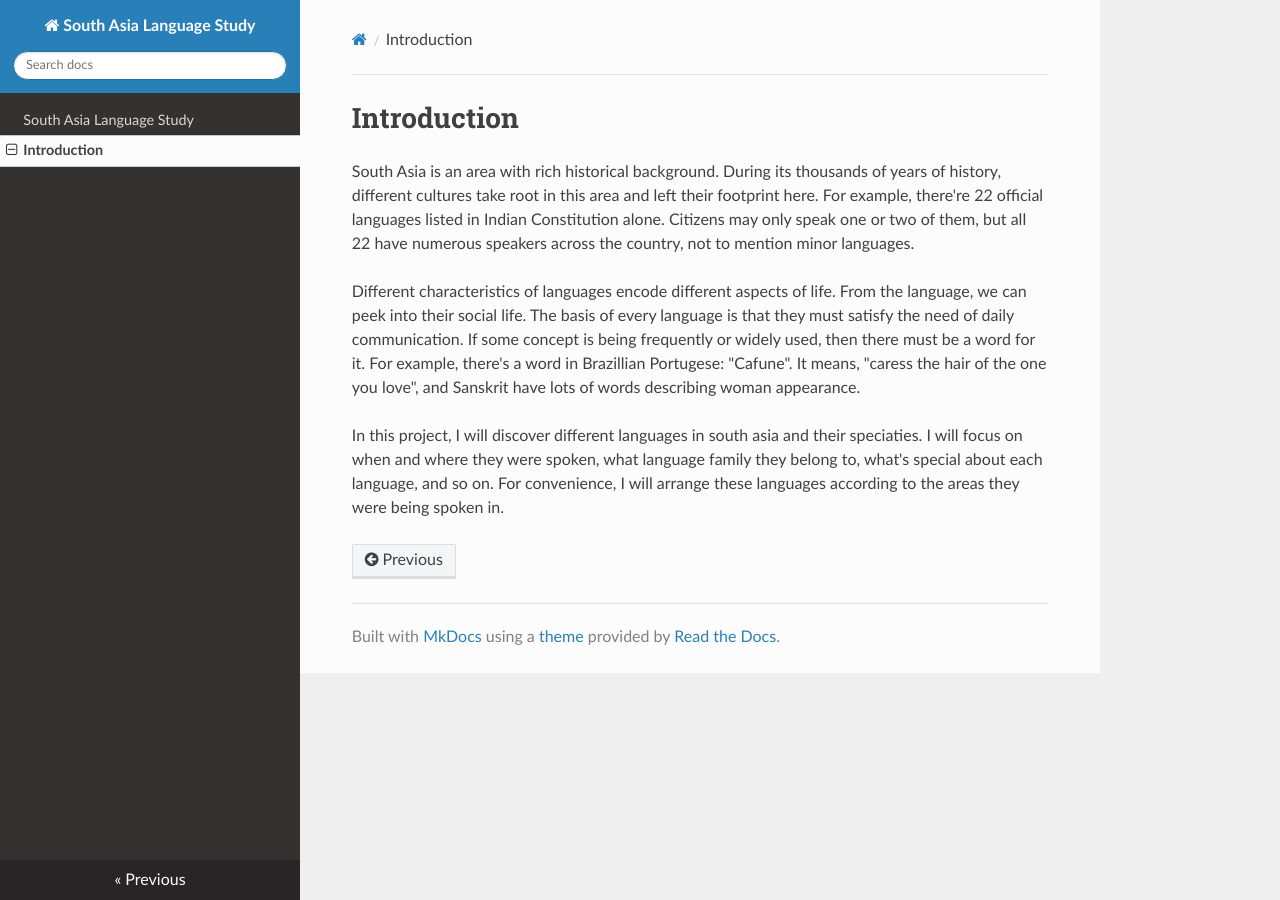
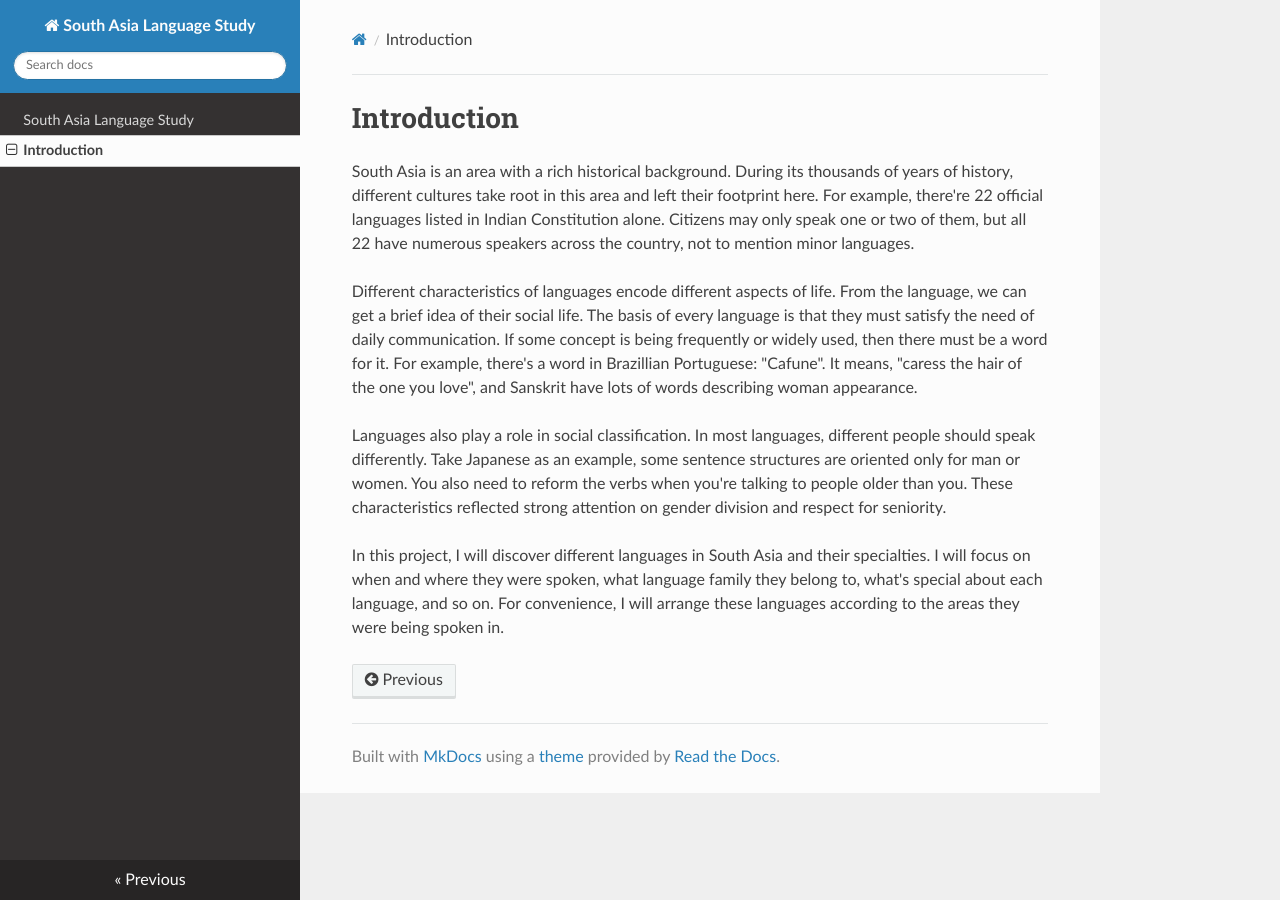
Before and after one commit to Metric-Void/South-Asia-Language_study, an MkDocs documentation site: the page built from docs/Introduction.md, in a window 1280 px wide. Built offline with MkDocs 1.6.1, drawn with Linux system fonts in a browser that asks for light colours; nearby versions of some CDN libraries.

Commit message:
Updated Instuction

```diff
--- a/docs/Introduction.md
+++ b/docs/Introduction.md
@@ -1,6 +1,8 @@
 # Introduction
-South Asia is an area with rich historical background. During its thousands of years of history, different cultures take root in this area and left their footprint here.  For example, there're 22 official languages listed in Indian Constitution alone. Citizens may only speak one or two of them, but all 22 have numerous speakers across the country, not to mention minor languages.
+South Asia is an area with a rich historical background. During its thousands of years of history, different cultures take root in this area and left their footprint here.  For example, there're 22 official languages listed in Indian Constitution alone. Citizens may only speak one or two of them, but all 22 have numerous speakers across the country, not to mention minor languages.
 
-Different characteristics of languages encode different aspects of life. From the language, we can peek into their social life. The basis of every language is that they must satisfy the need of daily communication. If some concept is being frequently or widely used, then there must be a word for it. For example, there's a word in Brazillian Portugese: "Cafune". It means, "caress the hair of the one you love", and Sanskrit have lots of words describing woman appearance.
+Different characteristics of languages encode different aspects of life. From the language, we can get a brief idea of their social life. The basis of every language is that they must satisfy the need of daily communication. If some concept is being frequently or widely used, then there must be a word for it. For example, there's a word in Brazillian Portuguese: "Cafune". It means, "caress the hair of the one you love", and Sanskrit have lots of words describing woman appearance.
 
-In this project, I will discover different languages in south asia and their speciaties. I will focus on when and where they were spoken, what language family they belong to, what's special about each language, and so on. For convenience, I will arrange these languages according to the areas they were being spoken in.
+Languages also play a role in social classification. In most languages, different people should speak differently. Take Japanese as an example, some sentence structures are oriented only for man or women. You also need to reform the verbs when you're talking to people older than you. These characteristics reflected strong attention on gender division and respect for seniority.
+
+In this project, I will discover different languages in South Asia and their specialties. I will focus on when and where they were spoken, what language family they belong to, what's special about each language, and so on. For convenience, I will arrange these languages according to the areas they were being spoken in.
```
